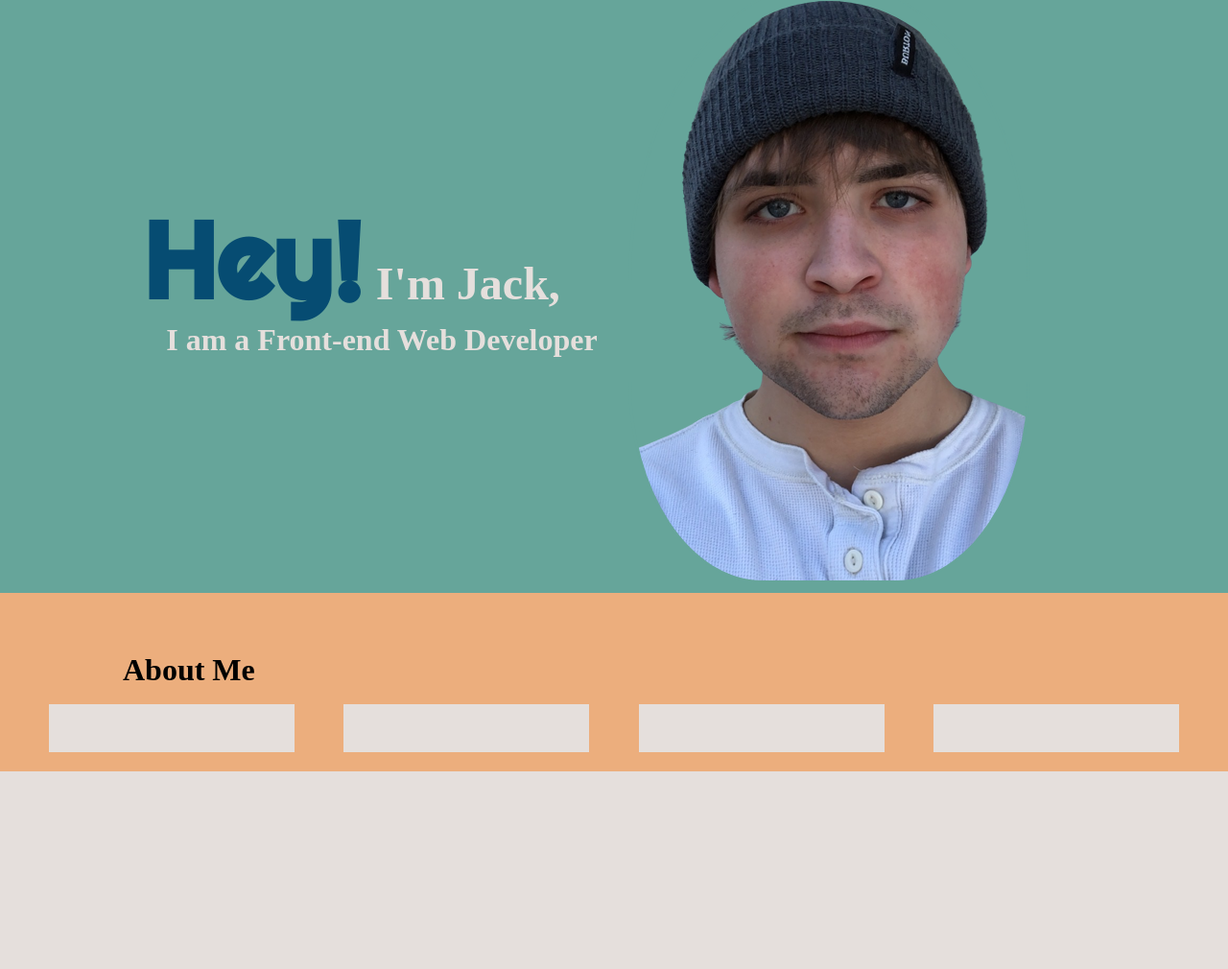
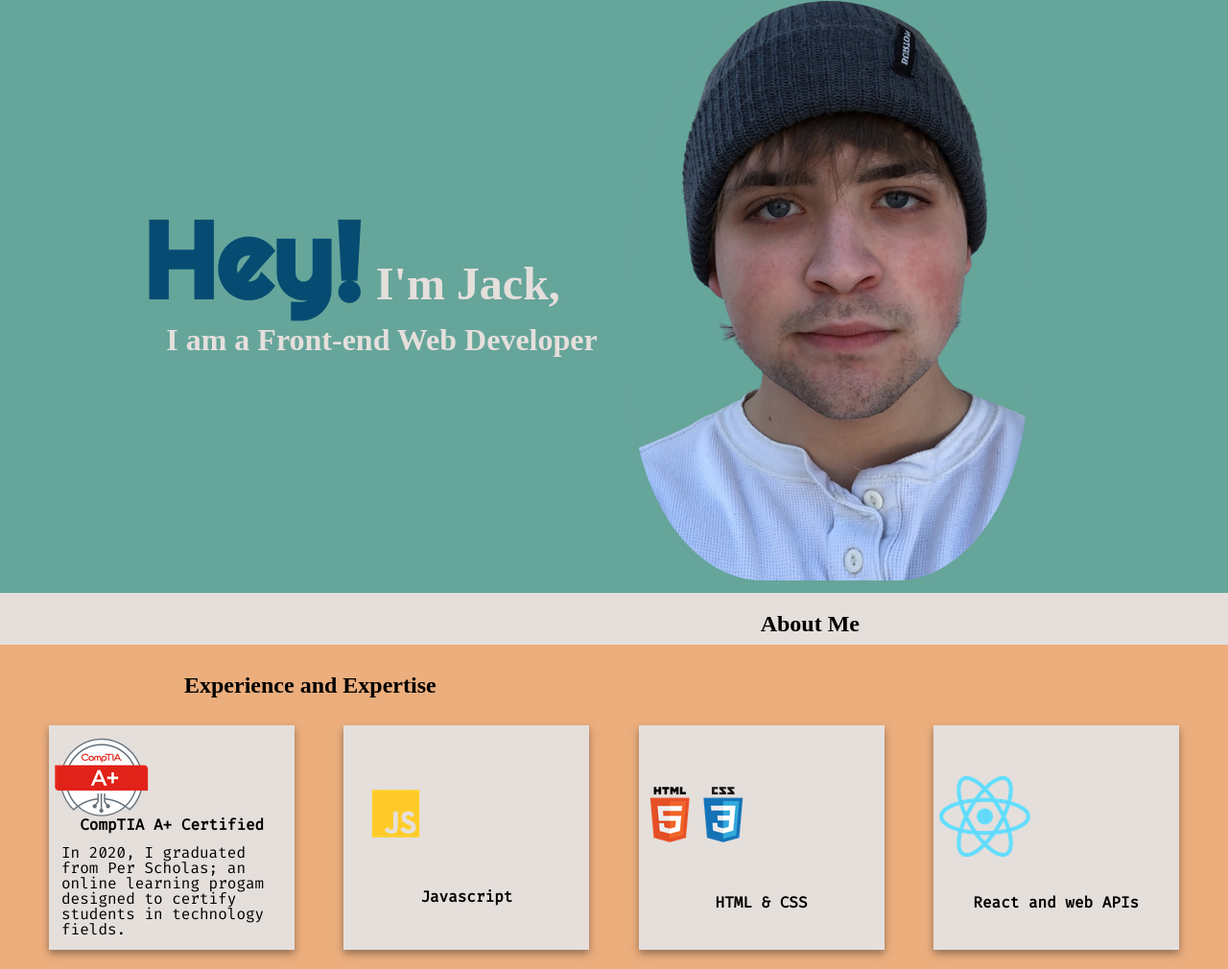
Before and after one commit to Jack41400/Jack-Phillips-CSS-Portfolio, a plain HTML site: page index.html in a window 1280 px wide. Shown: the part 97-1107 px from the top of the page at 96% size. Before the commit the page ends 901 px from the top, so only its background shows below. Drawn offline with Linux system fonts and the light colour scheme; a web font is replaced by a local one.

Commit message:
added more HTML elements and about section with CSS and Icons

```diff
--- a/Assets/CSS/Style.css
+++ b/Assets/CSS/Style.css
@@ -83,14 +83,7 @@ section img {
     border-color: var(--retroGreen);
     border-radius: 75% 75% 50% 50%;
 }
-
-div h3 {
-    font-size: 200%;
-    padding-top: 5%;
-    padding-left: 10%;
-}
-
-    /*container*/
+/*container*/
 .breakOne {
     display: flex;
     max-width: 33%;
@@ -100,7 +93,6 @@ div h3 {
     align-items: flex-start;
     color: var(--background);
 }
-
 /*child1*/
 .hey {
     color: var(--retroDarkBlue);
@@ -109,7 +101,6 @@ div h3 {
     margin-left: 10%;
     padding-right: 1%;
 }
-
 /*child2*/
 .jack {
     font-size: 300%;
@@ -118,7 +109,6 @@ div h3 {
     margin-right: 20px;
     margin-left: 10px;
 }
-
 /*child3*/
 .webDev {
     margin-top: 10px;
@@ -132,20 +122,44 @@ div h3 {
     margin-right: 10%;
 }
 
-.headingAboutMe {
+.headingExp {
     display: flex;
     width: 100%;
-    padding-bottom: 20px;
+    font-size: 150%;
+    padding-left: 15%;
+    padding-top: 30px;
+    padding-bottom: 30px;
 }
 
-.containerAbout {
+.containerExp {
     background-color: var(--background);
+    display: flex;
+    flex-direction: column;
+    align-items: center;
+    justify-content: space-evenly;
     width: 20%;
-    min-height: 50px;
+    min-height: 200px;
     min-width: 50px;
+    box-shadow: 0 4px 8px 0 #926f54;
 }
 
-#about_me {
+.containerExp img {
+    display: flex;
+    align-self: start;
+    padding-top: 5%;
+    padding-left: 2%;
+}
+
+.containerExp h4 {
+    font-family: 'fira code';
+}
+
+.containerExp p {
+    font-family: 'fira code';
+    padding: 5%;
+}
+
+.experience {
     background-color: var(--retroBeige);
     display: flex;
     flex-wrap: wrap;
@@ -153,5 +167,19 @@ div h3 {
     padding-bottom: 20px;
 }
 
+#about_me {
+    background-color: var(--background);
+    display: flex;
+    justify-content: flex-end;
+    width: 100%;
+    padding-top: 20px;
+}
 
+.aboutMeHeading {
+    padding-right: 30%;
+}
+
+.aboutMeHeading h3 {
+    font-size: 150%;
+}
 /*1225 width*/
--- a/index.html
+++ b/index.html
@@ -41,21 +41,30 @@
         </div>
     </section>
 
-    <article id="about_me">
-        <div class="headingAboutMe">
-            <h3>About Me</h3>
+    <section id="about_me">
+        <div class="aboutMeHeading"><h3>About Me</h3></div>
+    </section>
+
+    <article class="experience">
+        <div class="headingExp">
+            <h3>Experience and Expertise</h3>
         </div>
-        <div class="containerAbout">
-
+        <div class="containerExp">
+            <img src="./Assets/Images/comptiaapluslogo.png" alt="CompTIA A+ logo">
+            <h4>CompTIA A+ Certified</h4>
+            <p>In 2020, I graduated from Per Scholas; an online learning progam designed to certify students in technology fields.</p>
         </div>
-        <div class="containerAbout">
-
+        <div class="containerExp">
+            <img src="./Assets/Images/javascriptlogo.png" alt="CompTIA A+ logo">
+            <h4>Javascript</h4>
         </div>
-        <div class="containerAbout">
-
+        <div class="containerExp">
+            <img src="./Assets/Images/HTMLandCSS.png" alt="CompTIA A+ logo">
+            <h4>HTML & CSS</h4>
         </div>
-        <div class="containerAbout">
-
+        <div class="containerExp">
+            <img src="./Assets/Images/React-logo.png" alt="CompTIA A+ logo">
+            <h4>React and web APIs</h4>
         </div>
     </article>
 
```
Also changed, not shown: Assets/Images/HTMLandCSS.png (added), Assets/Images/React-logo.png (added), Assets/Images/comptiaapluslogo.png (added), Assets/Images/javascriptlogo.png (added), 1 other file. Lines whose indentation alone changed are shown as unchanged.
